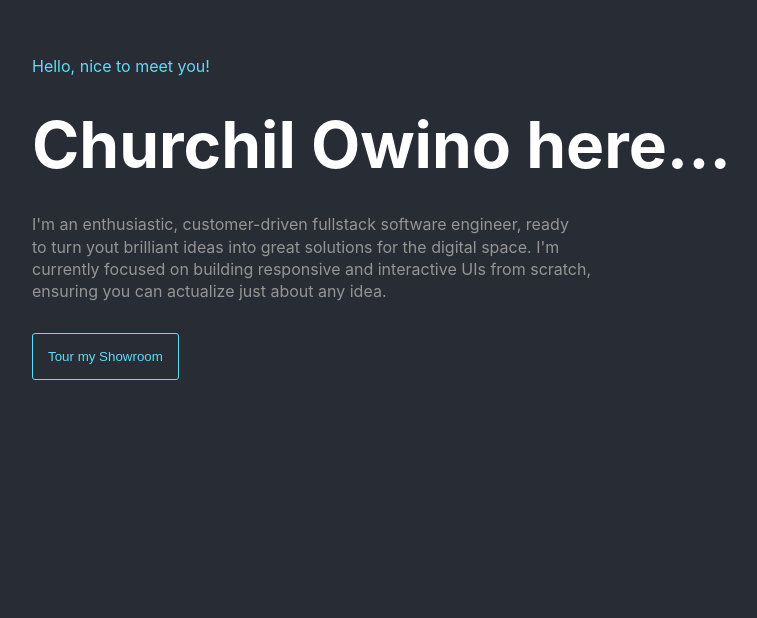
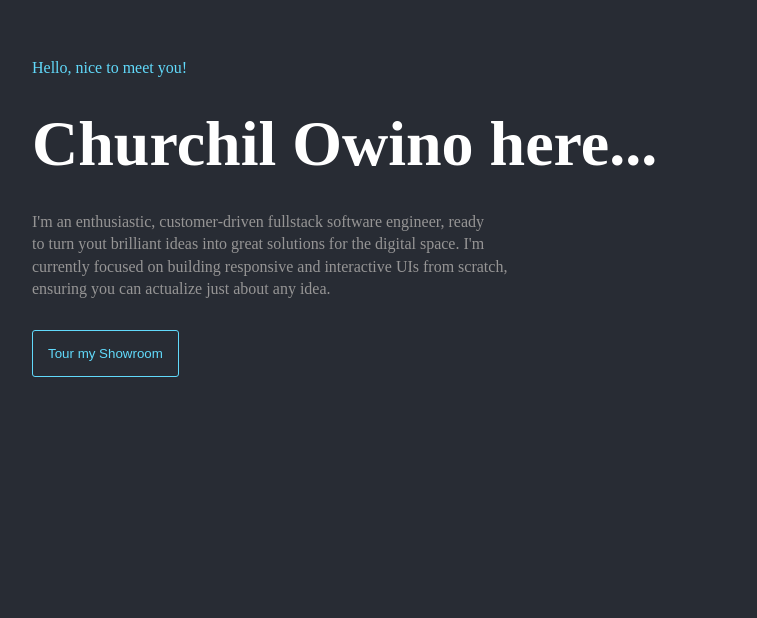
Before and after one commit to Chacho104/my_portfolio_website, a React (Create React App) app: page / in a window 1280 px wide. Shown: the part 182-800 px from the top of the page, without its empty margins (28-785 px from the left). Built offline with nearby package versions, Linux system fonts and the light colour scheme.

Commit message:
Add styling to the html and body elements of the app

```diff
--- a/src/index.css
+++ b/src/index.css
@@ -1,8 +1,12 @@
+html {
+  font-size: 16px;
+  scroll-behavior: smooth;
+}
+
 body {
   margin: 0;
-  font-family: -apple-system, BlinkMacSystemFont, 'Segoe UI', 'Roboto', 'Oxygen',
-    'Ubuntu', 'Cantarell', 'Fira Sans', 'Droid Sans', 'Helvetica Neue',
-    sans-serif;
+  background-color: #fff;
+  display: block;
   -webkit-font-smoothing: antialiased;
   -moz-osx-font-smoothing: grayscale;
 }
```
